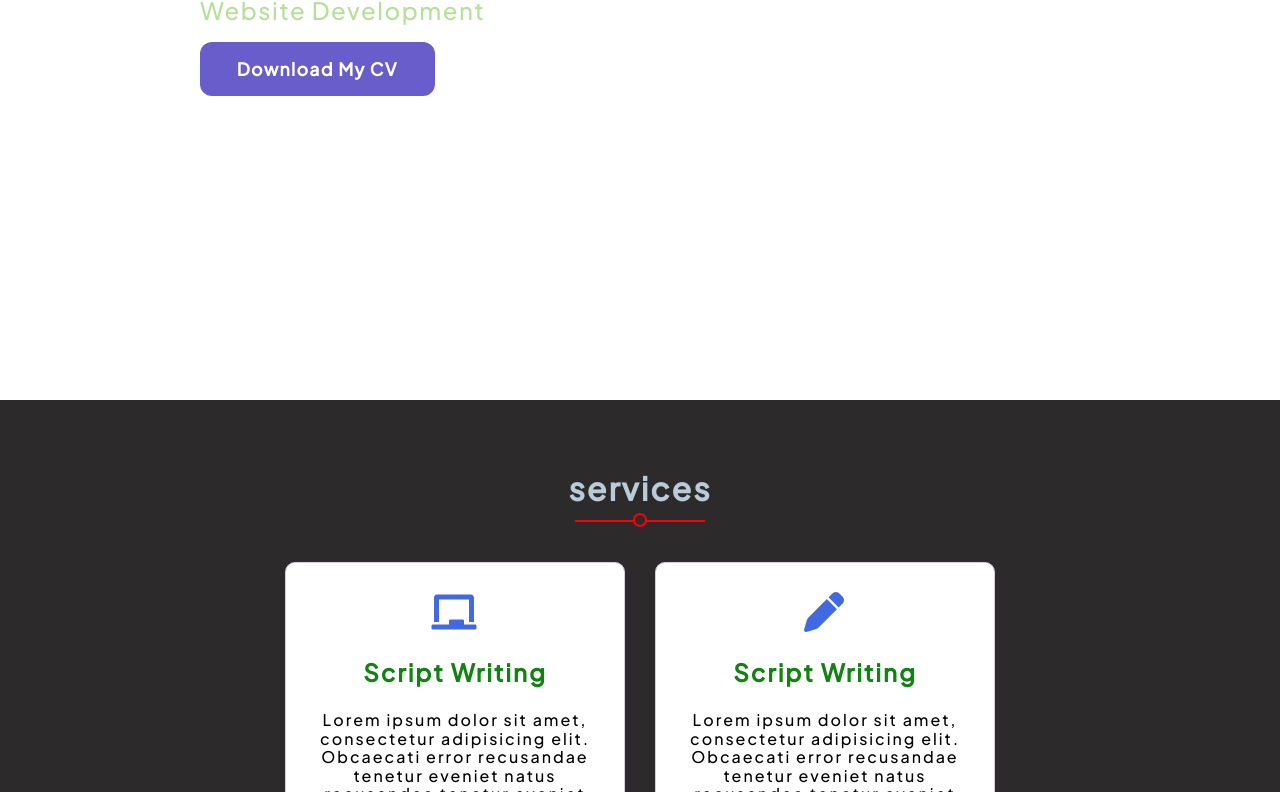
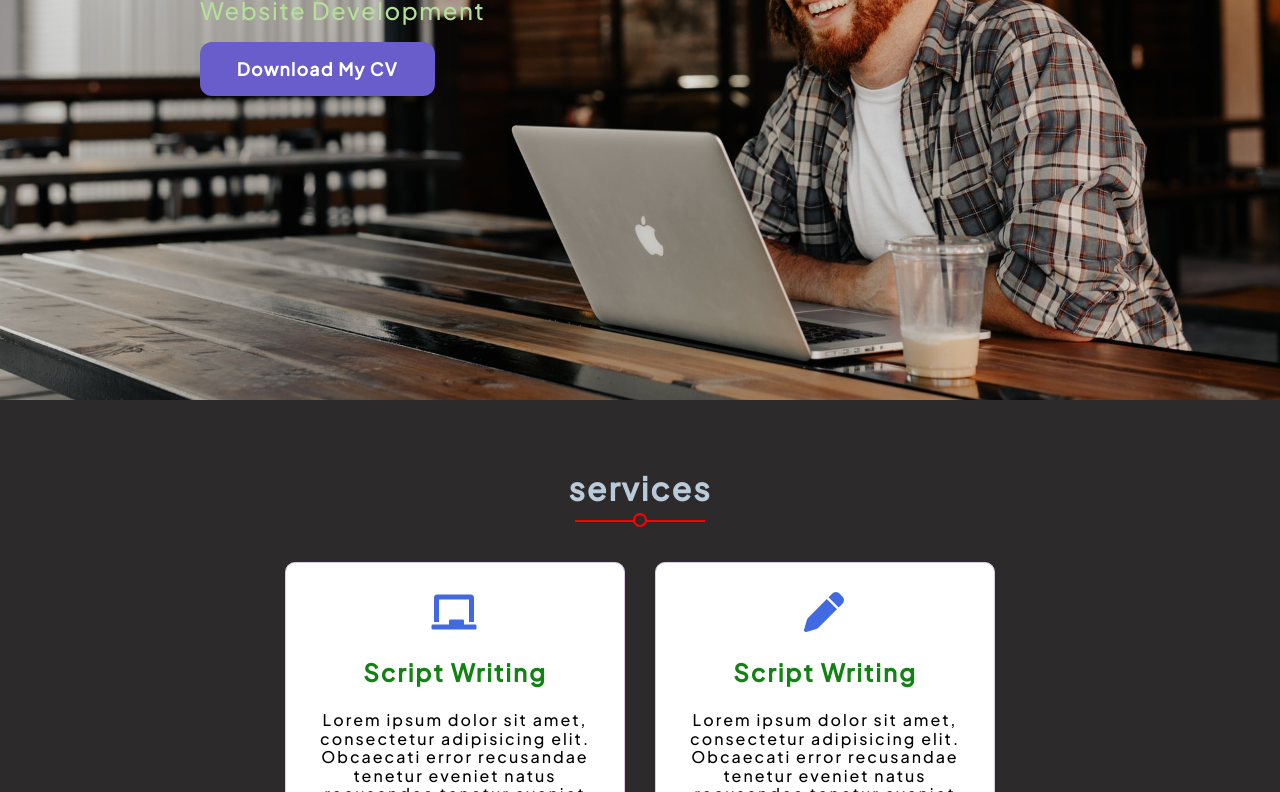
Before and after one commit to ahmed-ahlawy/newo, a plain HTML site: page index.html in a window 1280 px wide. Shown: the part 400-1192 px from the top of the page. Drawn offline with Linux system fonts and the light colour scheme.

Commit message:
Update style.css

```diff
--- a/style.css
+++ b/style.css
@@ -49,7 +49,7 @@ section
     min-height: 100vh; /* ال vh يعني منظر الشاشة الي شايفة كلو انا هيغطي علية ... امال min يعني اقل حاجة وينفع يزيد عادي*/
    display: flex;
    align-items: center; /* عشان اجيبهم تحت ف نص */
-   background: url(../new/filee/logo.jpg);
+   background: url(filee/logo.jpg);
    background-size: cover;
    background-position: center; /* عشان توسطن الصورة وتبقي مظبوطة */
    background-attachment: fixed; /* دي عشان تعمل سكرول للصورة وانت بتنزل وبتدي منظر حلو خالص */
```
